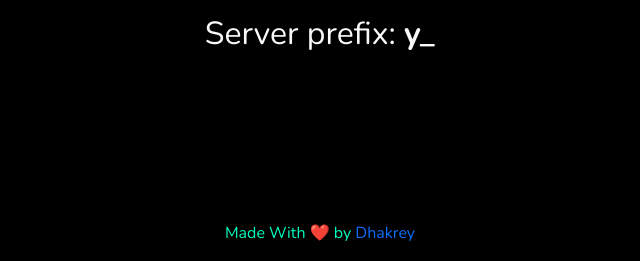
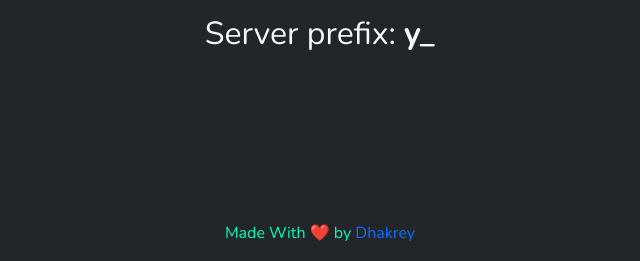
Before and after one commit to iamdhakrey/sakura, a Django app: page /new in a window 1280 px wide. Shown: the part 539-800 px from the top of the page, without its empty margins (320-960 px from the left). Run offline with Django 3.2, Linux system fonts and the light colour scheme; some libraries are stand-ins or nearby versions.

Commit message:
[Frontend] - change background color 000 to 222629

```diff
--- a/static/css/dashboard.css
+++ b/static/css/dashboard.css
@@ -9,7 +9,8 @@
     --second-color: #52505ECF;
     --first-color-light: #AFA5D9;
     --white-color: #F7F6FB;
-    --black-color: #000;
+    /* --black-color: #000; */
+    --black-color: #222629;
     --body-font: 'Nunito', sans-serif;
     --normal-font-size: 1rem;
     --z-fixed: 100;
@@ -192,7 +193,7 @@ a {
     content: '';
     position: absolute;
     left: 0;
-    width: 2px;
+    width: 0px;
     height: 32px;
     background-color: var(--white-color)
 }
@@ -217,7 +218,7 @@ a {
     background-color: #1a1a1d !important;
 }
 .bg-trans{
-background-color: #52057B78;!important;
+background-color: #52057B78 !important;
 }
 .text-check{
     color: #950740 !important;
```
